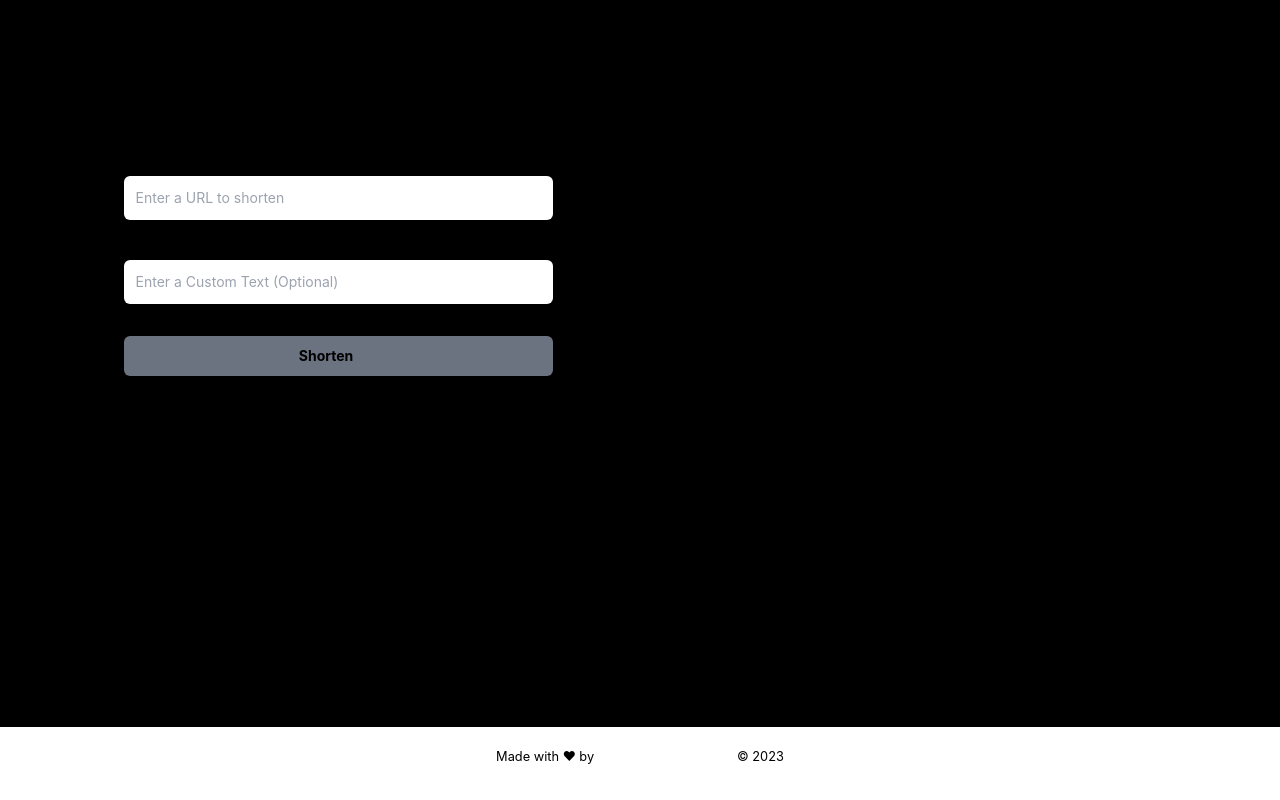
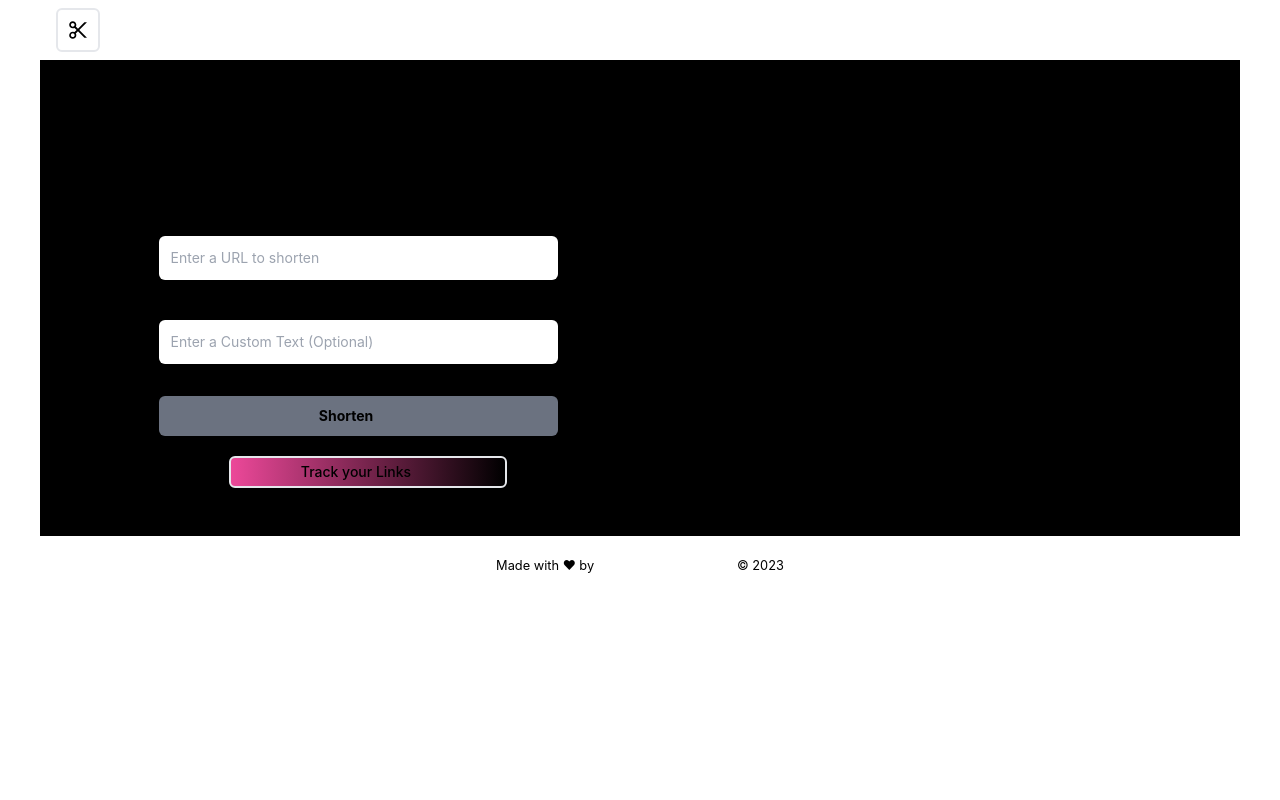
Before and after one commit to kuicpet/url_shortener_scissor, a Next.js app: page / in a window 1280 px wide. Built offline with nearby package versions, Linux system fonts and the light colour scheme; no server answers.

Commit message:
ft--dashboard

```diff
--- /dev/null
+++ b/components/Navbar.tsx
@@ -0,0 +1,21 @@
+import React from 'react';
+import Image from 'next/image';
+import Link from 'next/link';
+import { AiOutlineScissor } from 'react-icons/ai';
+
+const Navbar: React.FC = () => {
+  return (
+    <div className="w-full flex justify-between items-center py-2 px-4">
+      <Link
+        href={`/`}
+        className="flex border-2 rounded-md items-center justify-between p-2"
+      >
+        <div className="">
+          <AiOutlineScissor size={'1.5rem'} />
+        </div>
+      </Link>
+    </div>
+  );
+};
+
+export default Navbar;
--- a/components/ShortenForm.tsx
+++ b/components/ShortenForm.tsx
@@ -1,4 +1,5 @@
 import React, { useState, useRef } from 'react';
+import { useRouter } from 'next/router';
 import axios from 'axios';
 import QRCode from 'qrcode.react';
 import { saveAs } from 'file-saver';
@@ -7,10 +8,12 @@ import { toast, Toaster } from 'react-hot-toast';
 import { MdOutlineContentCopy } from 'react-icons/md';
 import Loader from './Loader';
 import Button from './Button';
+import UrlDetails from './UrlDetails';
 import { IUrl } from '../models/Url';
 
 const baseUrl = process.env.NEXT_PUBLIC_BASE_URL;
 const ShortenForm: React.FC = () => {
+  const rounter = useRouter();
   const qrCodeRef = useRef<any>(null);
 
   const [originalUrl, setOriginalUrl] = useState<string>('');
@@ -46,6 +49,7 @@ const ShortenForm: React.FC = () => {
       setTimeout(() => {
         setShowConfetti(false);
       }, 6000);
+      // console.log(response.data);
       setShortUrl(response.data.shortUrl);
       setUrlDetails(response.data);
       setShowQrCode(true);
@@ -134,6 +138,16 @@ const ShortenForm: React.FC = () => {
             />
           </div>
         </form>
+        {/*<div className="border">
+          {urlDetails && <UrlDetails url={urlDetails} />}
+        </div>*/}
+        <div className="flex items-center justify-center my-2 ">
+          <Button
+            onClick={() => rounter.push('/dashboard')}
+            text="Track your Links"
+            className="lg:ml-5 font-medium border-2 rounded-md text-sm  lg:w-1/2 sm:w-auto px-5 py-1 text-center bg-gradient-to-r from-pink-500 hover:to-yellow-500"
+          />
+        </div>
       </div>
       <div
         className={
--- a/components/index.ts
+++ b/components/index.ts
@@ -1,5 +1,8 @@
 import Footer from './Footer';
 import ShortenForm from './ShortenForm';
 import Button from './Button';
+import Navbar from './Navbar';
+import Loader from './Loader';
+import UrlDetails from './UrlDetails';
 
-export { Footer, ShortenForm, Button };
+export { Footer, ShortenForm, Button, Navbar, Loader, UrlDetails };
--- a/pages/_app.tsx
+++ b/pages/_app.tsx
@@ -1,8 +1,15 @@
+import { Navbar, Footer } from '../components';
 import '../styles/globals.css';
 import type { AppProps } from 'next/app';
 
 function MyApp({ Component, pageProps }: AppProps) {
-  return <Component {...pageProps} />;
+  return (
+    <div className="xl:w-[1200px] m-auto overflow-x-hidden h-[100vh]">
+      <Navbar />
+      <Component {...pageProps} />
+      <Footer />
+    </div>
+  );
 }
 
 export default MyApp;
--- a/pages/api/shorten.ts
+++ b/pages/api/shorten.ts
@@ -57,13 +57,17 @@ export default async function shorten(
       shortUrl,
     });
     await newUrl.save();
+
     // console.log(newUrl);
     // const baseUrl = process.env.NEXT_PUBLIC_BASE_URL;
+
     // send response to client
     return res.status(201).json({
       success: true,
       message: 'Url successfully shortened',
       shortUrl: newUrl.shortUrl,
+      originalUrl: newUrl.originalUrl,
+      clicks: newUrl.clicks,
     });
   } catch (error) {
     console.error(error);
--- /dev/null
+++ b/pages/dashboard.tsx
@@ -0,0 +1,11 @@
+import React from 'react';
+
+const Dashboard = () => {
+  return (
+    <div className="flex items-center justify-center min-h-[100vh]s">
+      Dashboard
+    </div>
+  );
+};
+
+export default Dashboard;
--- a/pages/index.tsx
+++ b/pages/index.tsx
@@ -1,8 +1,6 @@
 import type { NextPage } from 'next';
 import Head from 'next/head';
-import styles from '../styles/Home.module.css';
 import ShortenForm from '../components/ShortenForm';
-import Footer from '../components/Footer';
 
 const Home: NextPage = () => {
   return (
@@ -13,11 +11,10 @@ const Home: NextPage = () => {
         <link rel="icon" href="/favicon.ico" />
       </Head>
 
-      <main className="sm:p-8 px-4 py-8 w-full bg-black min-h-[calc(100vh-73px)]">
-        <h1 className="text-3xl text-center m-3">Scissor URL Shortener</h1>
+      <main className="sm:p-8 px-4 py-8 w-full bg-black">
+        <h1 className="text-3xl text-center my-3">Scissor URL Shortener</h1>
         <ShortenForm />
       </main>
-      <Footer />
     </div>
   );
 };
```
